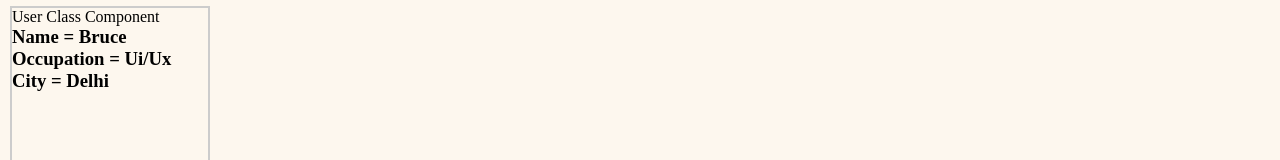
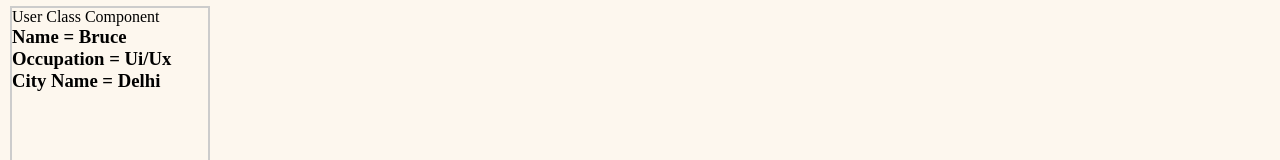
Before and after one commit to Bluefalcon04v/Namaste-React-Course, a React (Vite) app: page /about in a window 1280 px wide. Shown: the part 345-505 px from the top of the page. Built offline with nearby package versions, Linux system fonts and the light colour scheme.

Commit message:
New branch push

```diff
--- a/src/components/UserClass.js
+++ b/src/components/UserClass.js
@@ -7,7 +7,7 @@ class UserClass extends React.Component {
             User Class Component
             <h3>Name = {this.props.name}</h3>
             <h3>Occupation = {this.props.occupation}</h3>
-            <h3>City = {this.props.city}</h3>
+            <h3>City Name = {this.props.city}</h3>
           </div>
         )
     }
```
